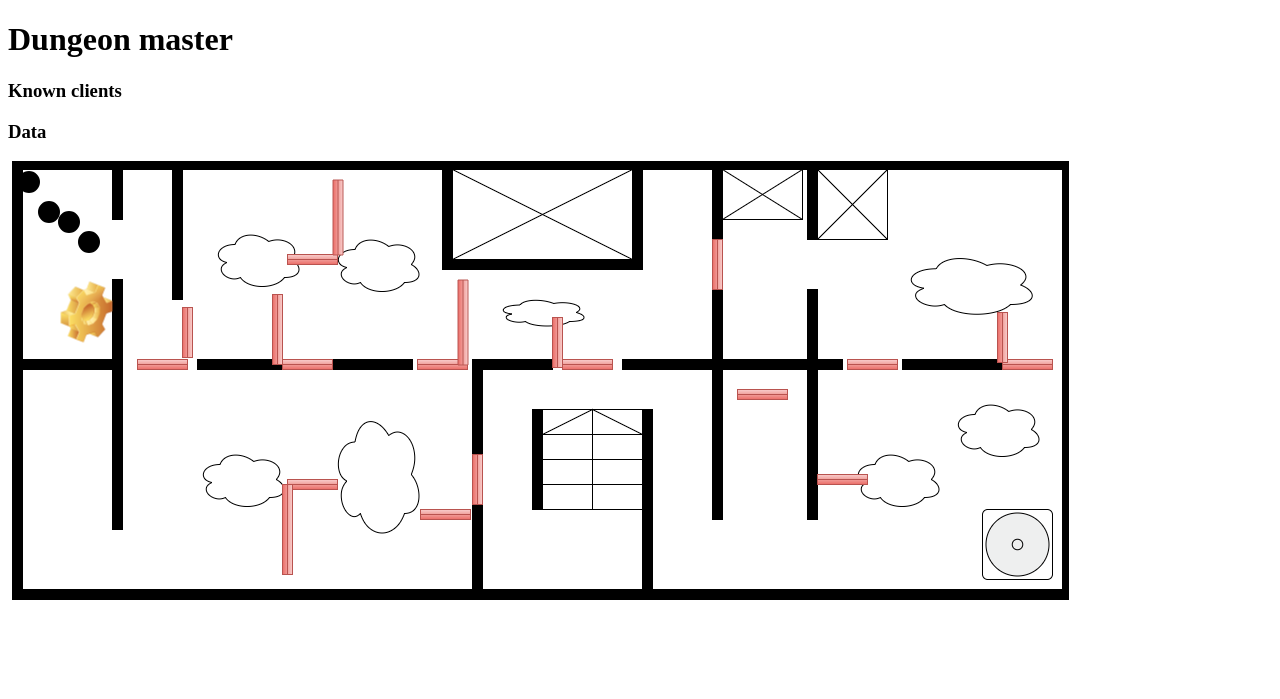
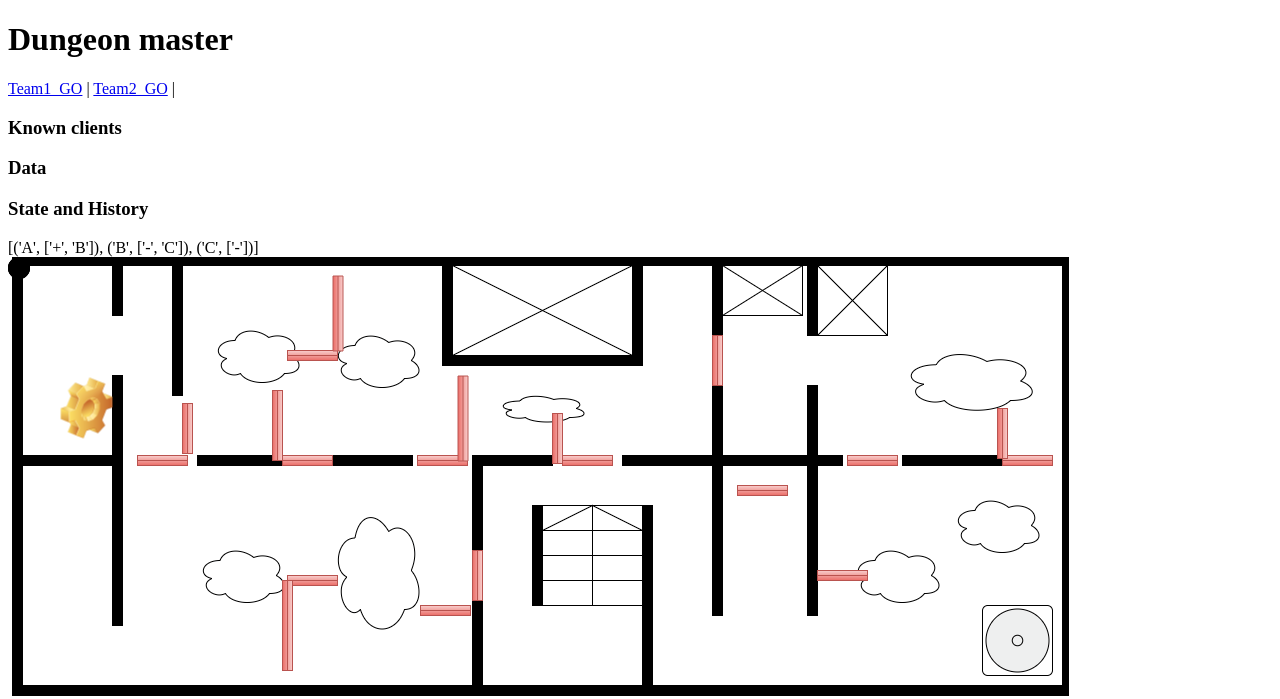
Before and after one commit to vermut/BD35, a Flask app: page / in a window 1280 px wide. Shown: the top 699 px of the page. Run offline with Flask 2, Linux system fonts and the light colour scheme; some libraries are stand-ins or nearby versions.

Commit message:
gate stat view

```diff
--- a/server.py
+++ b/server.py
@@ -9,24 +9,46 @@
 from time import strftime
 
 from flask import Flask, render_template, request
-from flask.ext.sqlalchemy import SQLAlchemy
+
+# from flask.ext.sqlalchemy import SQLAlchemy
+from state.Game import Game
 
 app = Flask(__name__, static_url_path='/static')
 
-my_clients = {}
-my_data = {}
+
+class Dungeon():
+    def __init__(self):
+        self.clients = {}
+        self.data = {}
+
+        self.team1 = {}
+        self.team2 = {}
+
+        self.game = None
+
+    def team1_start(self):
+        self.game = Game(self.team1)
+
+    def team2_start(self):
+        self.game = Game(self.team2)
+
+    def trigger(self, gate):
+        self.game.trigger(gate)
+
+
 
 @app.route('/clients')
 def clients():
-    return render_template('clients.html', clients=my_clients, data=my_data)
+    return render_template('clients.html', dungeon=dungeon)
+
 
 @app.route('/sensor_record', methods=['POST'])
 def sensor_report():
     content = request.get_json(force=True)
-    my_data[content['id']] = {'dist1': content['distance'],
-                              'dist2': content['distance2'],
-                              'time': strftime("%a, %d %b %Y %H:%M:%S +0000"),
-                              'voltage': content['voltage'] / 1000.0}
+    dungeon.data[content['id']] = {'dist1': content['distance'],
+                                      'dist2': content['distance2'],
+                                      'time': strftime("%a, %d %b %Y %H:%M:%S +0000"),
+                                      'voltage': content['voltage'] / 1000.0}
 
     return 'OK!'
 
@@ -34,8 +56,20 @@
 @app.route('/sensor_register', methods=['POST'])
 def sensor_register():
     content = request.get_json(force=True)
-    my_clients[content['id']] = {'startup_distance': content['startup_distance']}
+    dungeon.clients[content['id']] = {'startup_distance': content['startup_distance']}
     return 'Registered!'
+
+
+@app.route('/team1_start')
+def team1_start():
+    dungeon.team1_start()
+    return "OK"
+
+
+@app.route('/team2_start')
+def team2_start():
+    dungeon.team2_start()
+    return "OK"
 
 
 @app.route('/')
@@ -43,5 +77,7 @@
     return render_template('index.html')
 
 
+dungeon = Dungeon()
+
 if __name__ == '__main__':
     app.run('0.0.0.0', debug=True)
--- a/state/Death.py
+++ b/state/Death.py
@@ -1,3 +1,6 @@
 class Death:
+    def __init__(self, cause):
+        self.cause = cause
+
     def status(self):
-        print "Death"
+        return "Death by " + self.cause
--- a/state/LevelState.py
+++ b/state/LevelState.py
@@ -7,19 +7,28 @@
         self.B = list("-C")
         self.C = list("-")
 
-    def openGate(self, gate):
+    def open_gate(self, gate):
         vars(self)[gate][0] = '+'
 
     def go(self, gate):
         if vars(self)[gate][0] is "-":
-            return Death()
-
+            return Death(gate)
 
         if vars(self)[gate][0] is "?":
             print "HANDLE_SPECIAL"
 
-        self.openGate(vars(self)[gate][1])
+        self.open_gate(vars(self)[gate][1])
         return self
 
     def status(self):
-        print sorted(vars(self).items())
+        return sorted(vars(self).items())
+
+    def gates(self):
+        return {
+            "A": {'x': 10, 'y': 10, 'style': self._class_for('A')},
+            "B": {'x': 30, 'y': 30, 'style': self._class_for('B')},
+            "C": {'x': 60, 'y': 60, 'style': self._class_for('C')},
+        }.items()
+
+    def _class_for(self, gate):
+        return 'my-red' if vars(self)[gate][0] is "-" else ''
--- a/templates/clients.html
+++ b/templates/clients.html
@@ -1,26 +1,30 @@
+
+
+
 <h3>Known clients</h3>
 <ul>
-    {% for key in clients %}
-    <li>{{ key }}:{{ clients[key].startup_distance }}cm</li>
+    {% for key in dungeon.clients %}
+    <li>{{ key }}:{{ dungeon.clients[key].startup_distance }}cm</li>
     {% endfor %}
 </ul>
 
 <h3>Data</h3>
 <ul>
-    {% for key in data %}
-    <li>{{ key }} => {{ data[key].dist1 }} / {{ data[key].dist2 }} @ {{ data[key].time }} ... {{ data[key].voltage }}V</li>
+    {% for key in dungeon.data %}
+    <li>{{ key }} => {{ dungeon.data[key].dist1 }} / {{ dungeon.data[key].dist2 }} @ {{ dungeon.data[key].time }} ... {{
+        dungeon.data[key].voltage }}V
+    </li>
     {% endfor %}
 </ul>
 
+<h3>State and History</h3>
+{% if dungeon.game %}
+{{ dungeon.game.state.status() }}
 
 <div class="container">
-
-    <i id="gate_A" class="my-icon" style="left: 10px; top: 10px"><i></i></i>
-    <i id="gate_B" class="my-icon" style="left: 30px; top: 40px"><i></i></i>
-    <i id="gate_C" class="my-icon" style="left: 50px; top: 50px"><i></i></i>
-    <i id="gate_D" class="my-icon" style="left: 70px; top: 70px"><i></i></i>
-
+    {% for gate, data in dungeon.game.state.gates() %}
+    <i id="gate_{{ gate }}" class="my-icon {{ data.style }} " style="left: {{ data.x }} px; top: {{ data.y }} px"><i></i></i>
+    {% endfor %}
     <img src="static/map.png"/>
-
-
 </div>
+{% endif %}
--- a/templates/index.html
+++ b/templates/index.html
@@ -24,6 +24,10 @@
 
 
 <h1>Dungeon master</h1>
+<p>
+    <a href="#" onclick="$.get('/team1_start')">Team1_GO</a> |
+    <a href="#" onclick="$.get('/team2_start')">Team2_GO</a> |
+</p>
 <div id="server-name"></div>
 
 {% endblock %}
```
Also changed, not shown: state/Game.py (added, +20 -0 lines).
